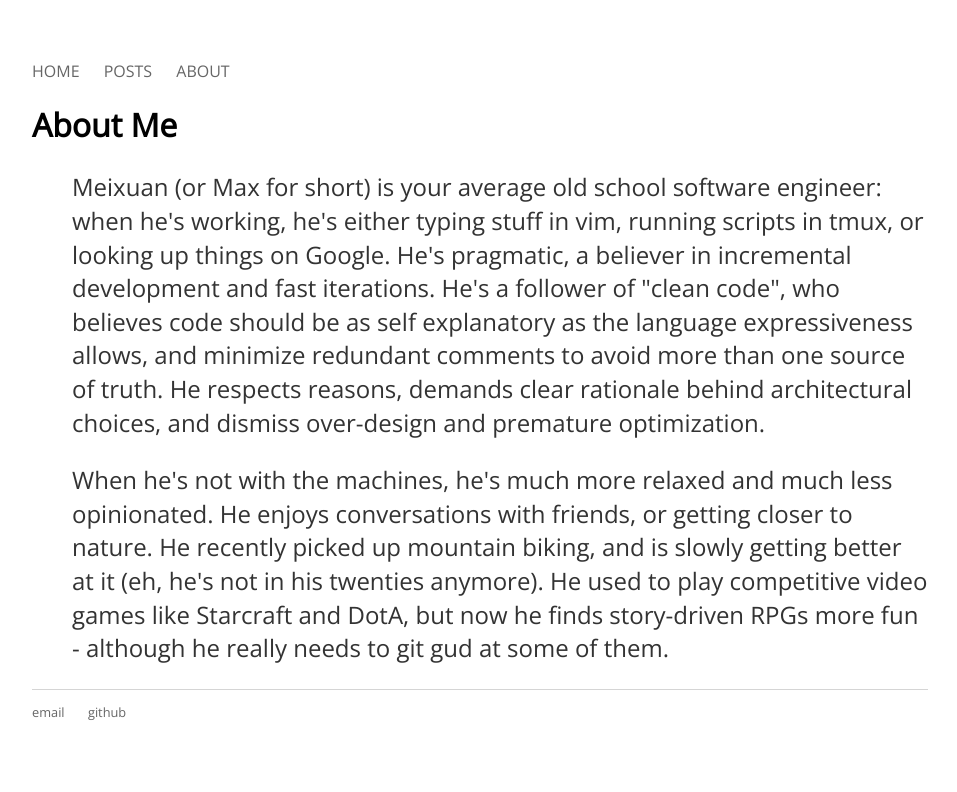
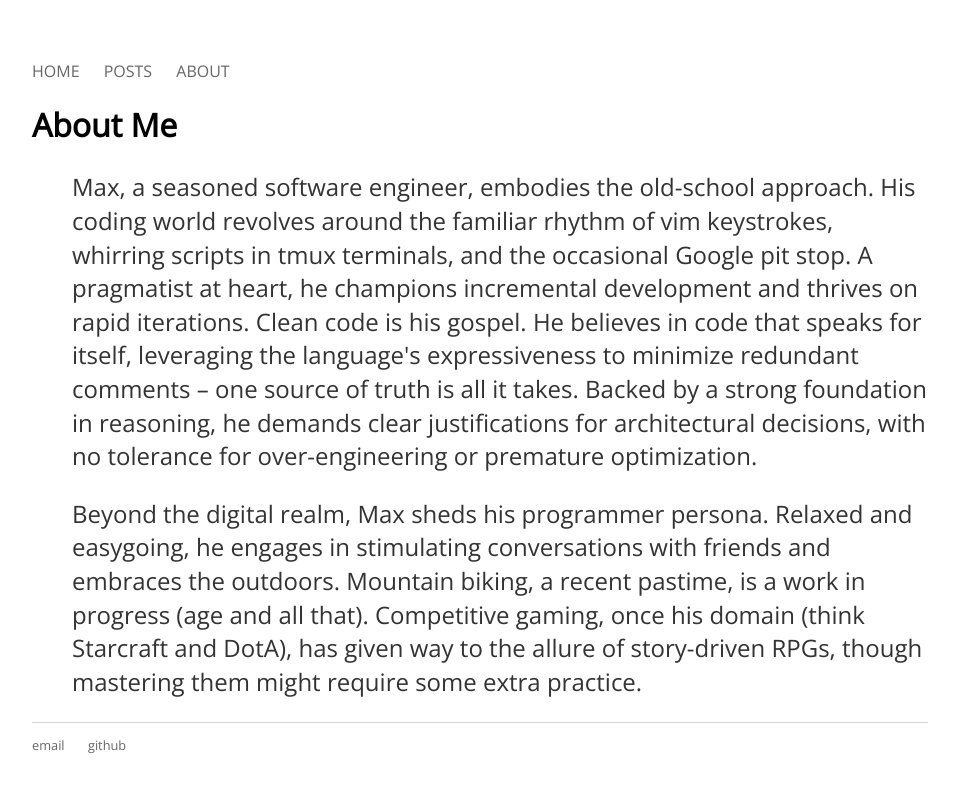
Before and after one commit to relevart/relevart.github.io, a Jekyll site: the page built from about/index.html, in a window 1280 px wide. Shown: the top 792 px of the page, without its empty margins (160-1117 px from the left). Built offline with Jekyll 4.4.1, drawn with Linux system fonts in a browser that asks for light colours.

Commit message:
Update about page

```diff
--- a/about/index.html
+++ b/about/index.html
@@ -5,22 +5,23 @@ title: About Me
 <h1>{{ page.title }}</h1>
 <ul class="about">
   <p>
-  Meixuan (or Max for short) is your average old school software engineer: when
-  he's working, he's either typing stuff in vim, running scripts in tmux, or
-  looking up things on Google. He's pragmatic, a believer in incremental
-  development and fast iterations. He's a follower of "clean code", who
-  believes code should be as self explanatory as the language expressiveness
-  allows, and minimize redundant comments to avoid more than one source of
-  truth. He respects reasons, demands clear rationale behind architectural
-  choices, and dismiss over-design and premature optimization.
+  Max, a seasoned software engineer, embodies the old-school approach. His
+  coding world revolves around the familiar rhythm of vim keystrokes, whirring
+  scripts in tmux terminals, and the occasional Google pit stop. A pragmatist
+  at heart, he champions incremental development and thrives on rapid
+  iterations. Clean code is his gospel. He believes in code that speaks for
+  itself, leveraging the language's expressiveness to minimize redundant
+  comments – one source of truth is all it takes. Backed by a strong foundation
+  in reasoning, he demands clear justifications for architectural decisions,
+  with no tolerance for over-engineering or premature optimization.
   </p>
 
   <p>
-  When he's not with the machines, he's much more relaxed and much less
-  opinionated. He enjoys conversations with friends, or getting closer to
-  nature. He recently picked up mountain biking, and is slowly getting better
-  at it (eh, he's not in his twenties anymore).  He used to play competitive
-  video games like Starcraft and DotA, but now he finds story-driven RPGs more
-  fun - although he really needs to git gud at some of them.
+  Beyond the digital realm, Max sheds his programmer persona. Relaxed and
+  easygoing, he engages in stimulating conversations with friends and embraces
+  the outdoors. Mountain biking, a recent pastime, is a work in progress (age
+  and all that). Competitive gaming, once his domain (think Starcraft and
+  DotA), has given way to the allure of story-driven RPGs, though mastering
+  them might require some extra practice.
   </p>
 </ul>
```
